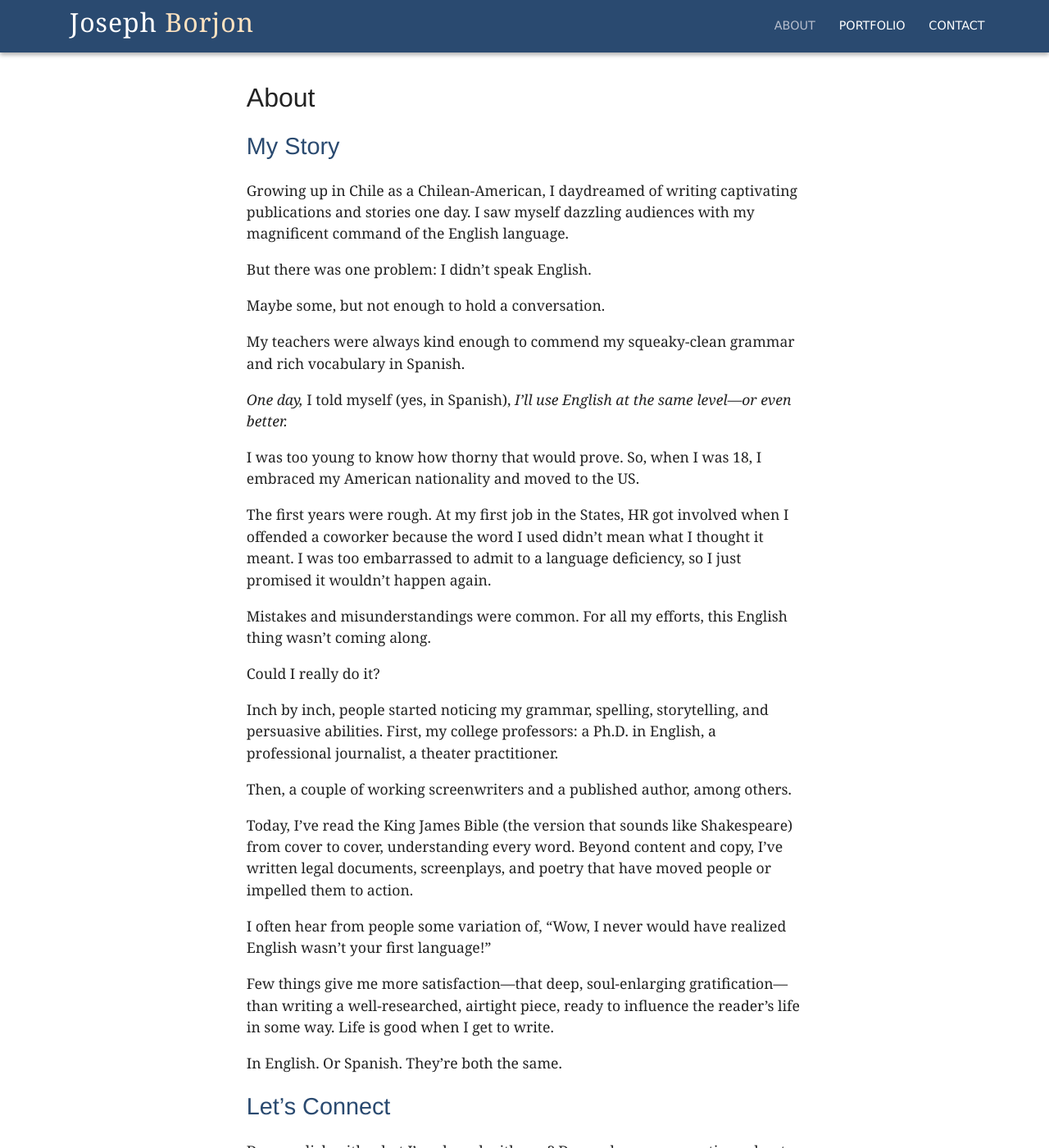
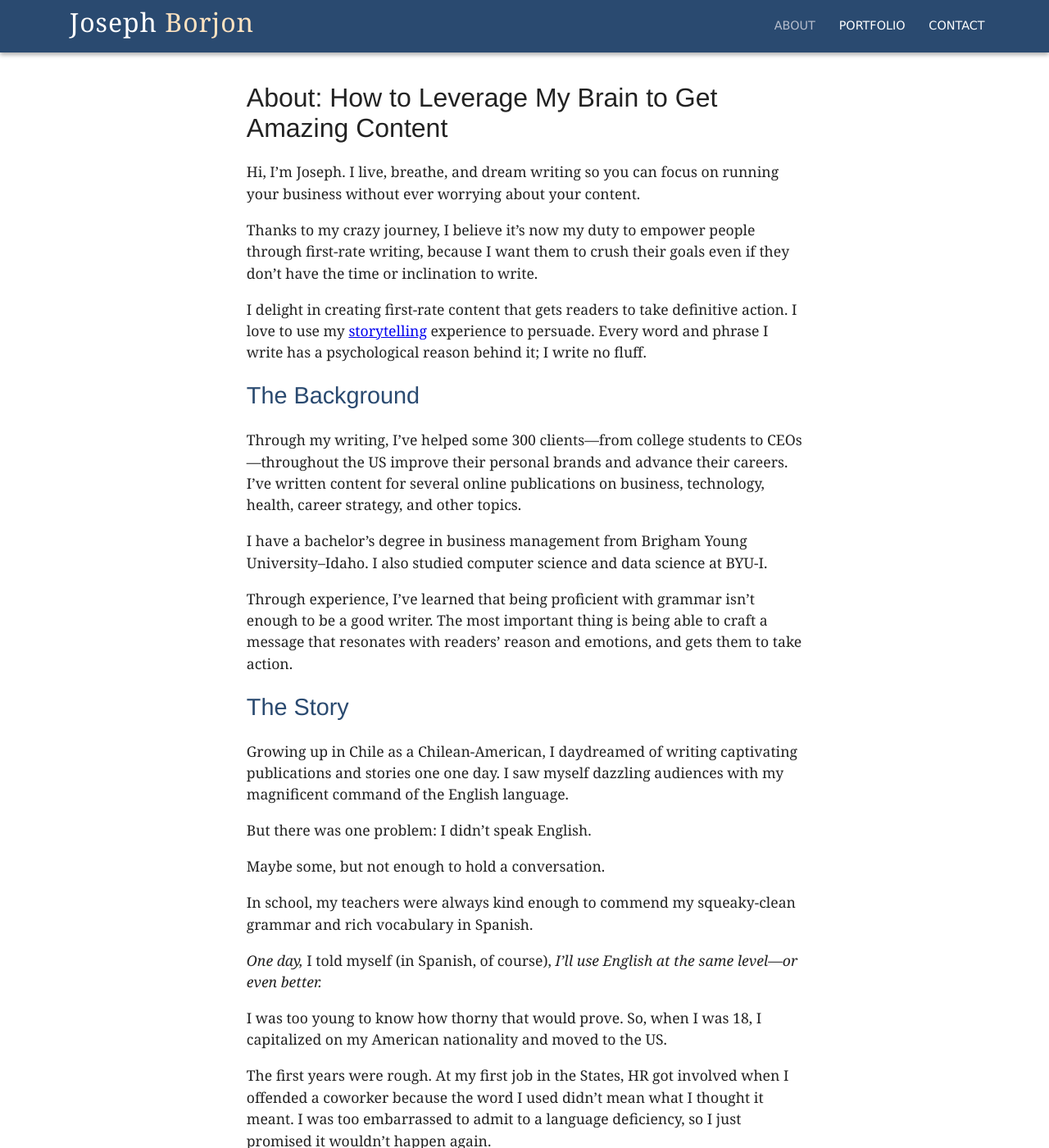
Before and after one commit to jborjon/jborjon.github.io, a Jekyll site: the page built from about.md, in a window 1280 px wide and 1400 px high. Shown: the whole window at 82% size. Built offline with Jekyll 4.4.1, drawn with Linux system fonts in a browser that asks for light colours; some web fonts are replaced; some of the changed text lies outside the part shown.

Commit message:
Finish entire About page draft

```diff
--- a/about.md
+++ b/about.md
@@ -1,41 +1,61 @@
 ---
-title: About
+title: "About: How to Leverage My Brain to Get Amazing Content"
 layout: info-page
 id: about
 ---
 
-## My Story
+Hi, I'm Joseph. I live, breathe, and dream writing so you can focus on running your business without ever worrying about your content.
 
-Growing up in Chile as a Chilean-American, I daydreamed of writing captivating publications and stories one day. I saw myself dazzling audiences with my magnificent command of the English language.
+Thanks to my crazy journey, I believe it's now my duty to empower people through first-rate writing, because I want them to crush their goals even if they don't have the time or inclination to write.
+
+I delight in creating first-rate content that gets readers to take definitive action. I love to use my [storytelling](https://hbr.org/2011/03/using-stories-as-a-tool-of-per) experience to persuade. Every word and phrase I write has a psychological reason behind it; I write no fluff.
+
+## The Background
+
+Through my writing, I've helped some 300 clients---from college students to CEOs---throughout the US improve their personal brands and advance their careers. I've written content for several online publications on business, technology, health, career strategy, and other topics.
+
+I have a bachelor's degree in business management from Brigham Young University--Idaho. I also studied computer science and data science at BYU-I.
+
+Through experience, I've learned that being proficient with grammar isn't enough to be a good writer. The most important thing is being able to craft a message that resonates with readers' reason and emotions, and gets them to take action.
+
+## The Story
+
+Growing up in Chile as a Chilean-American, I daydreamed of writing captivating publications and stories one one day. I saw myself dazzling audiences with my magnificent command of the English language.
 
 But there was one problem: I didn't speak English.
 
 Maybe some, but not enough to hold a conversation.
 
-My teachers were always kind enough to commend my squeaky-clean grammar and rich vocabulary in Spanish.
+In school, my teachers were always kind enough to commend my squeaky-clean grammar and rich vocabulary in Spanish.
 
-*One day,* I told myself (yes, in Spanish), *I'll use English at the same level---or even better.*
+*One day,* I told myself (in Spanish, of course), *I'll use English at the same level---or even better.*
 
-I was too young to know how thorny that would prove. So, when I was 18, I embraced my American nationality and moved to the US.
+I was too young to know how thorny that would prove. So, when I was 18, I capitalized on my American nationality and moved to the US.
 
 The first years were rough. At my first job in the States, HR got involved when I offended a coworker because the word I used didn't mean what I thought it meant. I was too embarrassed to admit to a language deficiency, so I just promised it wouldn't happen again.
 
-Mistakes and misunderstandings were common. For all my efforts, this English thing wasn't coming along.
+Mistakes and misunderstandings were daily situations. For all my efforts, this English thing wasn't coming along.
 
 Could I really do it?
 
-Inch by inch, people started noticing my grammar, spelling, storytelling, and persuasive abilities. First, my college professors: a Ph.D. in English, a professional journalist, a theater practitioner.
+Inch by inch, people started noticing my grammar, spelling, persuasive, and storytelling abilities. First, my college professors: a Ph.D. in English, a professional journalist, a theater practitioner.
 
 Then, a couple of working screenwriters and a published author, among others.
 
-Today, I've read the King James Bible (the version that sounds like Shakespeare) from cover to cover, understanding every word. Beyond content and copy, I've written legal documents, screenplays, and poetry that have moved people or impelled them to action.
+Today, I'm known as a captivating writer with a wacky knack for spotting typos out of the corner of my eye. When I reveal my origin, people often say some variation of, "Wow, I never would have realized English wasn't your first language!"
 
-I often hear from people some variation of, "Wow, I never would have realized English wasn't your first language!"
+I've even read the King James Bible (the version that sounds Shakespearean) from cover to cover, understanding everything. Beyond content and copy, I've written legal documents, screenplays, and poetry that have moved people or impelled them to action.
 
 Few things give me more satisfaction---that deep, soul-enlarging gratification---than writing a well-researched, airtight piece, ready to influence the reader's life in some way. Life is good when I get to write.
 
 In English. Or Spanish. They're both the same.
 
+## More About Me
+
+Myers-Briggs says I'm an INFJ, the rarest personality type. That makes sense: I'm a full-time introvert with polished social skills and an intuition about what's in other people's minds.
+
+I also have perfect pitch---but don't ask me to play any instruments.
+
 ## Let's Connect
 
 Do you click with what I've shared with you? Do you have any questions about me? [Drop me a line](/contact) and I'll be in touch.
```
Also changed, not shown: notes/about-page-notes.md (+16 -13 lines).
